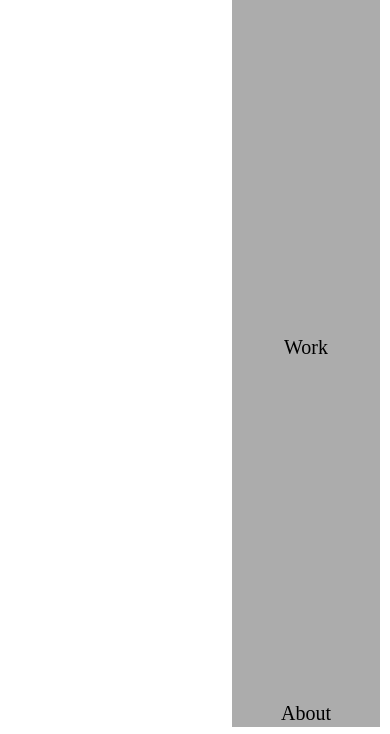
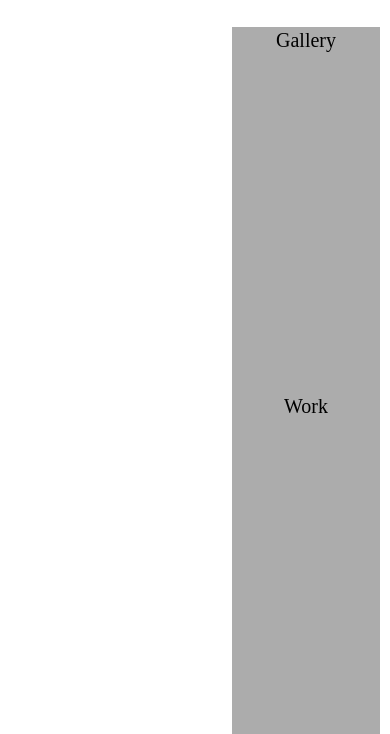
Before and after one commit to prajwalpokharel/dhirajdhungel.github.io, a plain HTML site: page work.html in a window 390 px wide. Shown: the part 110-844 px from the top of the page. Drawn offline with Linux system fonts and the light colour scheme.

Commit message:
Changes in <meta> in index.html and some messing in style.css

```diff
--- a/style.css
+++ b/style.css
@@ -85,7 +85,7 @@ nav.page-nav{
         background-color: rgb(172, 172, 172) ;
         position: absolute;
         right: 0;
-        top: 8vh;
+        top: 15vh;
         height: 90vh;
         display:flex;
         flex-direction: column;
```
Also changed, not shown: index.html (+3 -1 lines).
